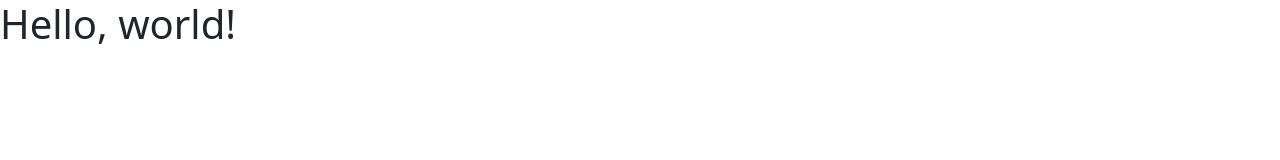
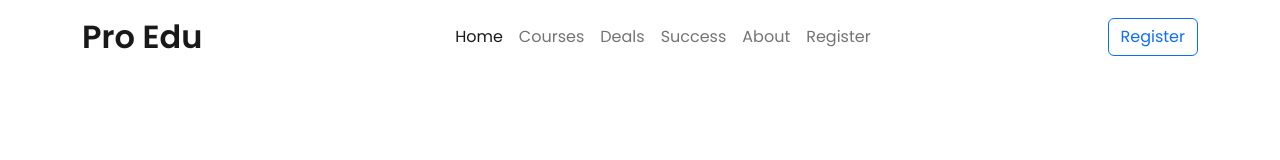
Before and after one commit to rokib2000/edTech-bootstrap, a plain HTML site: page index.html in a window 1280 px wide. Drawn offline with nearby package versions, Linux system fonts and the light colour scheme.

Commit message:
Added Navbar

```diff
--- a/index.html
+++ b/index.html
@@ -15,7 +15,50 @@
     <link rel="stylesheet" href="styles/style.css" />
   </head>
   <body>
-    <h1>Hello, world!</h1>
+    <header>
+      <!-- NavBar Start  -->
+      <nav class="navbar navbar-expand-lg">
+        <div class="container">
+          <a class="navbar-brand fw-semibold fs-2" href="#">Pro Edu</a>
+          <button
+            class="navbar-toggler"
+            type="button"
+            data-bs-toggle="collapse"
+            data-bs-target="#navbarNav"
+            aria-controls="navbarNav"
+            aria-expanded="false"
+            aria-label="Toggle navigation"
+          >
+            <span class="navbar-toggler-icon"></span>
+          </button>
+          <div class="collapse navbar-collapse" id="navbarNav">
+            <ul class="navbar-nav m-auto">
+              <li class="nav-item">
+                <a class="nav-link active" aria-current="page" href="#">Home</a>
+              </li>
+              <li class="nav-item">
+                <a class="nav-link" href="#">Courses</a>
+              </li>
+              <li class="nav-item">
+                <a class="nav-link" href="#">Deals</a>
+              </li>
+              <li class="nav-item">
+                <a class="nav-link" href="#">Success</a>
+              </li>
+              <li class="nav-item">
+                <a class="nav-link" href="#">About</a>
+              </li>
+              <li class="nav-item">
+                <a class="nav-link" href="#">Register</a>
+              </li>
+            </ul>
+            <button type="button" class="btn btn-outline-primary">Register</button>
+          </div>
+        </div>
+      </nav>
+      <!-- Navbar End  -->
+      <!-- slider start  -->
+    </header>
     <script
       src="https://cdn.jsdelivr.net/npm/bootstrap@5.2.0/dist/js/bootstrap.bundle.min.js"
       integrity="sha384-A3rJD856KowSb7dwlZdYEkO39Gagi7vIsF0jrRAoQmDKKtQBHUuLZ9AsSv4jD4Xa"
--- a/styles/style.css
+++ b/styles/style.css
@@ -0,0 +1,9 @@
+/* Google Fonts  */
+@import url("https://fonts.googleapis.com/css2?family=Poppins:wght@400;600&display=swap");
+
+/* utilities  */
+body {
+  font-family: "Poppins", sans-serif;
+}
+
+/* NavBar  */
```
